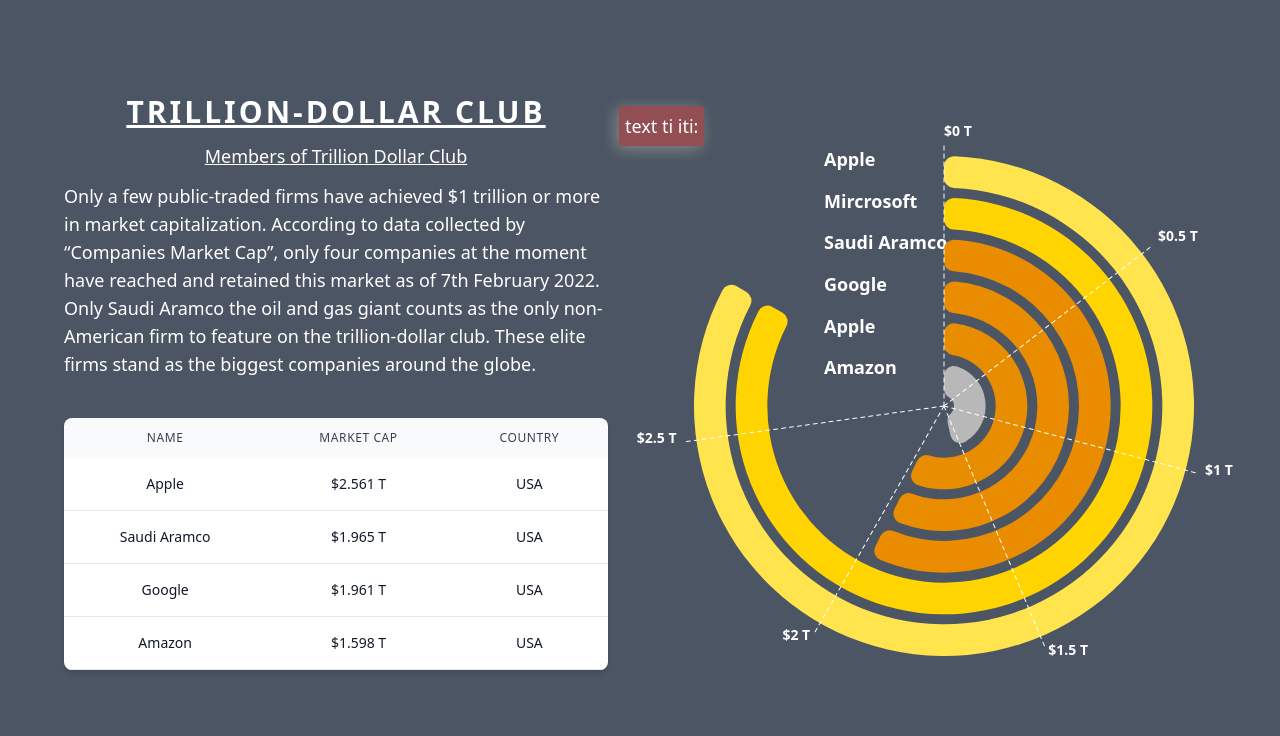
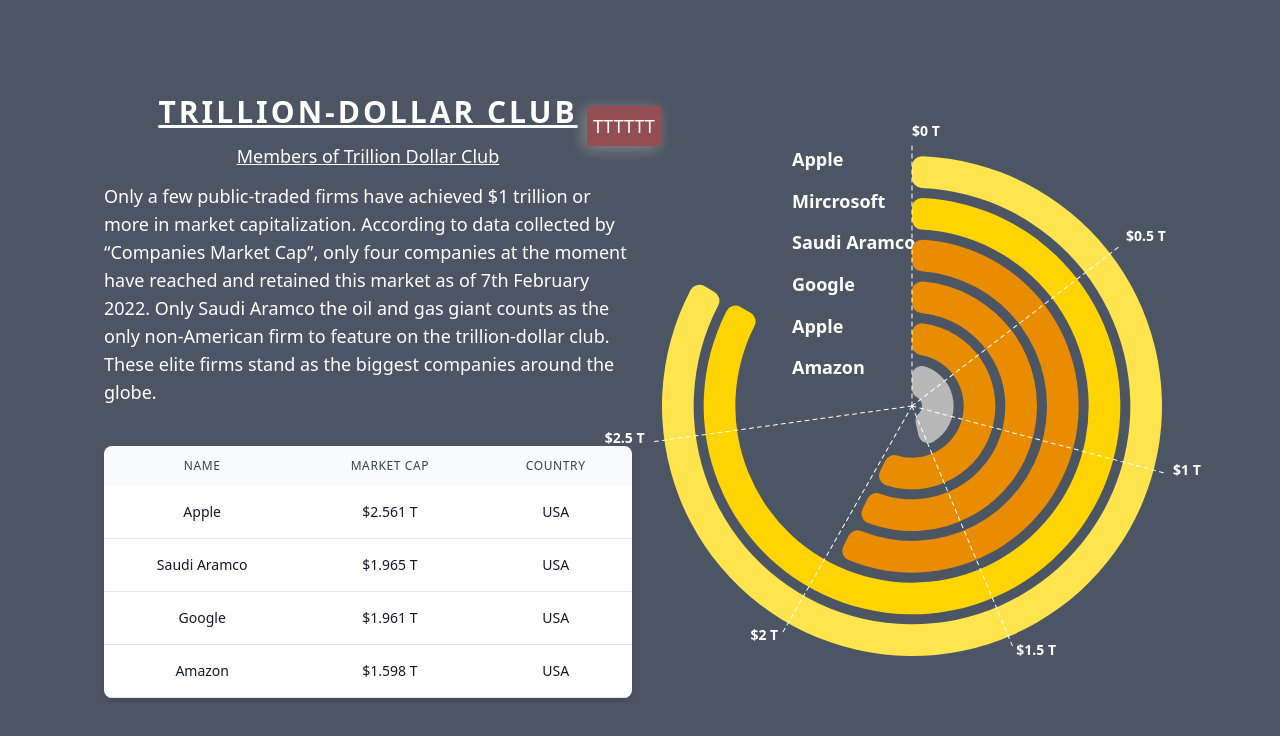
Before and after one commit to simbamkenya/radial-chart-d3, a React (Create React App) app: page / in a window 1280 px wide. Shown: the top 736 px of the page. Built offline with nearby package versions, Linux system fonts and the light colour scheme.

Commit message:
fixed key issue on lists

```diff
--- a/src/App.js
+++ b/src/App.js
@@ -5,9 +5,9 @@
 function App() {
   return (
     <div className="antialiased bg-gray-600 min-h-screen flex justify-center items-center">
-      <div className='mx-auto lg:flex  px-8 py-4'>
+      <div className='mx-auto lg:flex  px-8 lg:px-24 py-4'>
         <div className='lg:w-1/2'>
-          <div className='px-8'>
+          <div className='px-2'>
             <div>
               <h1 className='flex-none text-3xl underline text-white font-bold uppercase text-center tracking-widest space-y-4'>Trillion-Dollar Club</h1>
               <h1 className='text-white text-lg font-medium text-center underline py-3 '>Members of Trillion Dollar Club</h1>
--- a/src/components/Radial.js
+++ b/src/components/Radial.js
@@ -104,20 +104,20 @@
 
 
     return (
-            <div id='svgcontainer border-4 bg-red-200'>
-                <div className='tooltip font-medium text-lg px-2 py-2'>text ti iti: </div>
+            <div id='svgcontainer'>
+                <div className='tooltip font-medium text-lg px-2 py-2'>TTTTTT </div>
             <svg width={width} height={height} className='fill-white'>
                 <g transform={`translate(${width/2},${height/2})`}>
                     {data.map((d,i)=> (
                         <g className='r axis'>
                             {/* <circle r={getOuterRadius(i) + arcPadding}/> */}
                             {/* <circle r={25* i + arcPadding}/> */}
-                            <text className='font-bold text-lg' x={labelPadding} y={-getOuterRadius(i) + arcPadding}>{d.name}</text>
+                            <text key={i} className='font-bold text-lg' x={labelPadding} y={-getOuterRadius(i) + arcPadding}>{d.name}</text>
                         </g>
                     ))}
 
                     {data.map((d,i) => (
-                        <g className='data'>
+                        <g className='data' key={i}>
                             {/* {console.log(arcGenerator(d))} */}
 
                             <path onMouseOut={handleMouseOut} onMouseMove={() => handleMouseMove(d)} d={arcGenerator({innerRadius: getInnerRadius(i), outerRadius: getOuterRadius(i), startAngle: 0, endAngle: scale(d.value) })} style={{fill: color(d)}} className='arc'/>
@@ -128,7 +128,7 @@
                     ))}
 
                     {ticks.map((d,i) => (
-                        <g className='a axis' transform={`rotate(${rad2deg(scale(d)) - 90})`}>
+                        <g key={i} className='a axis' transform={`rotate(${rad2deg(scale(d)) - 90})`}>
                             <line x2={chartRadius} style={{strokeDasharray: 4, stroke: 'white', strokeLinecap:"round", zIndex:999}}/>
                             <text className='font-bold text-gray-500' style={{textAnchor: (scale(d) >= PI && scale(d) < 2 * PI ? 'end': null)}}x={chartRadius + 10} transform={`rotate(${90 - rad2deg(scale(d))},${chartRadius+ 10},0)`}>${d} T</text>
                         </g>
--- a/src/index.css
+++ b/src/index.css
@@ -7,10 +7,6 @@
   font-size: 0.875rem;
 }
 
-code {
-  font-family: source-code-pro, Menlo, Monaco, Consolas, 'Courier New',
-    monospace;
-}
 svg {
   background-color: '4B5563';
 }
```
